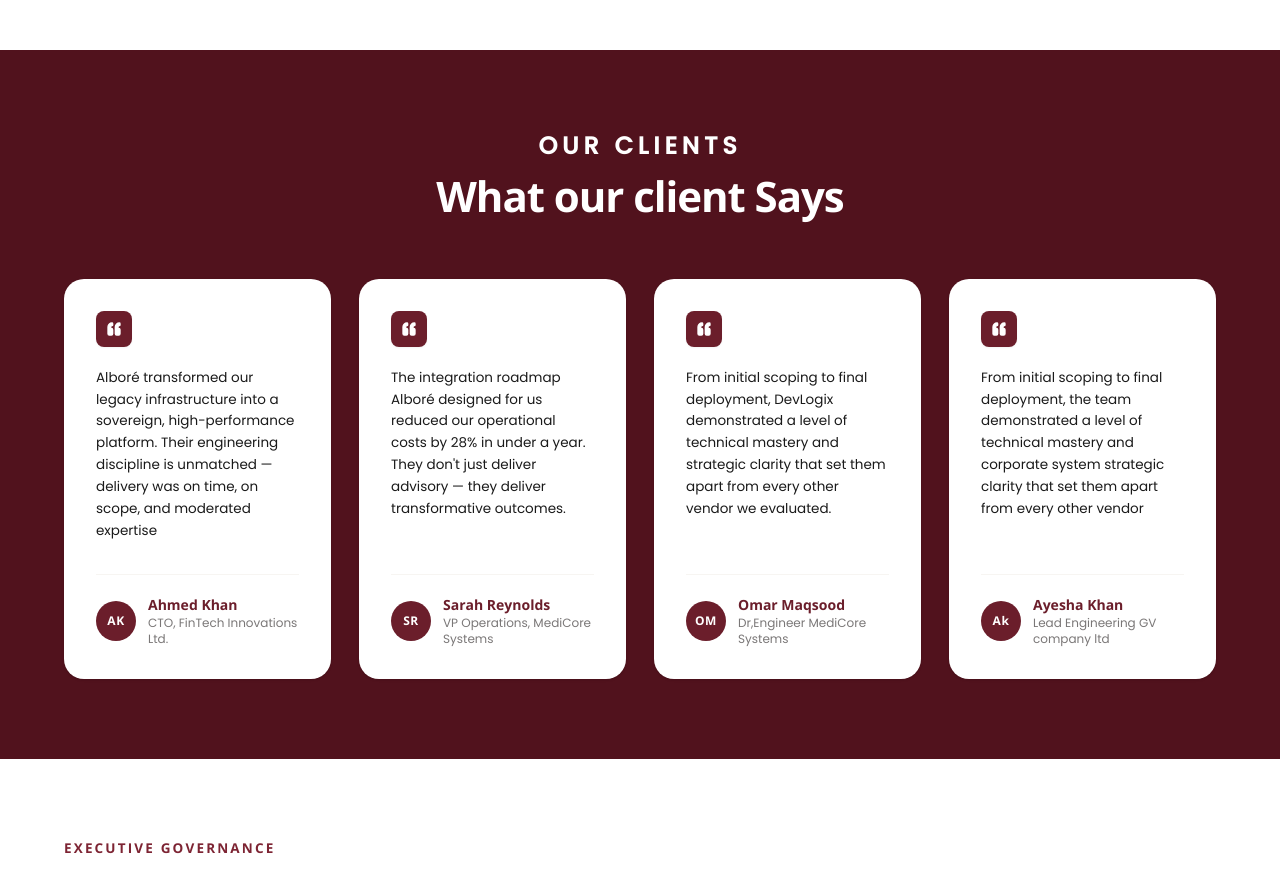
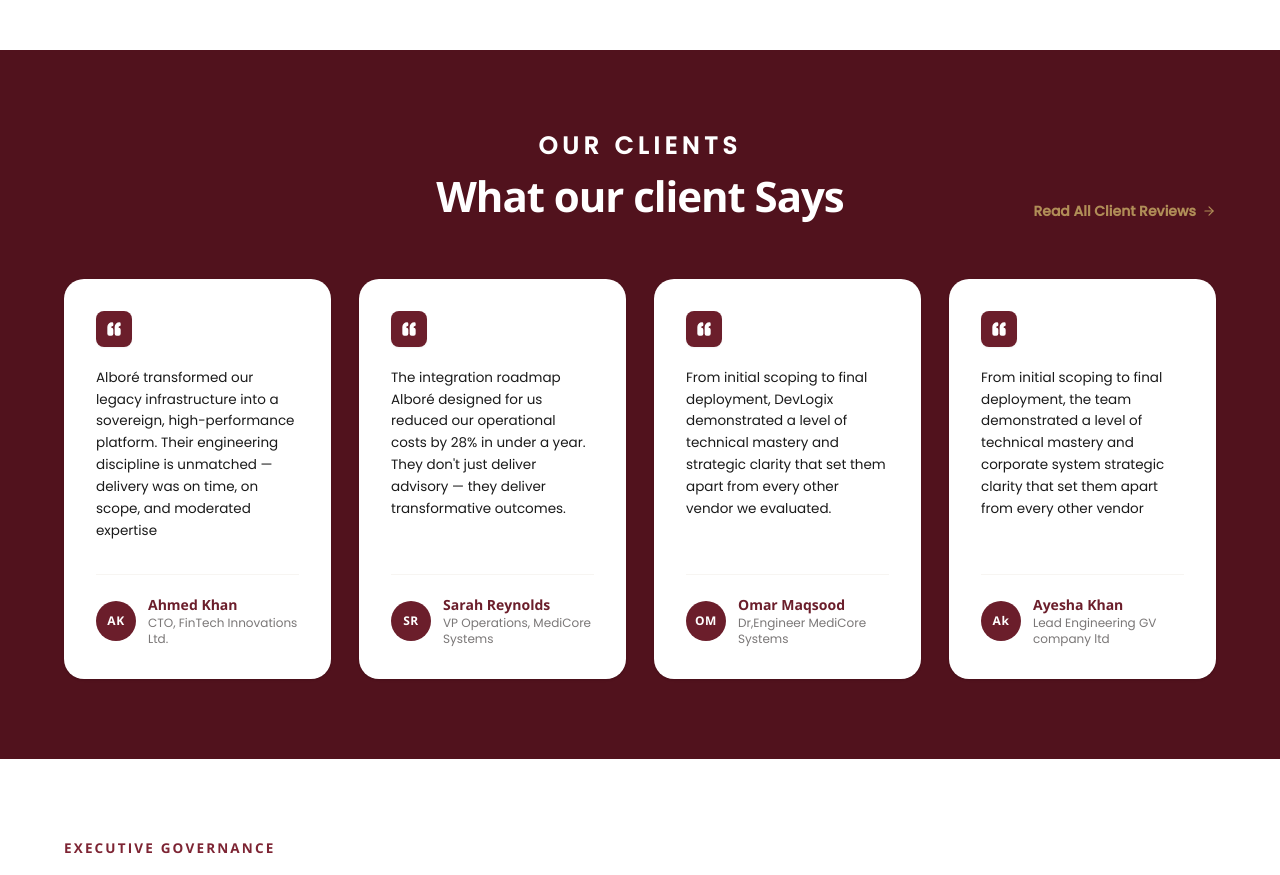
Before and after one commit to devlogixtechnology/Albore-Accountants-FE, a Next.js app: page / in a window 1280 px wide. Shown: the part 4400-5275 px from the top of the page. Built offline with nearby package versions, Linux system fonts and the light colour scheme.

Commit message:
feat(navigation): connect client testimonials route in footer and testimonials section

```diff
--- a/components/marketing/TestimonialsSection.tsx
+++ b/components/marketing/TestimonialsSection.tsx
@@ -1,3 +1,5 @@
+import Link from "next/link";
+import { ArrowRight } from "lucide-react";
 import TestimonialCard from "@/components/ui/TestimonialCard";
 import {
   defaultTestimonials as testimonials,
@@ -33,9 +35,9 @@ export default function TestimonialsSection({
       className="w-full bg-brand-primary-dark py-12 sm:py-16 lg:py-20 text-white"
     >
       <div className="w-full max-w-9xl mx-auto px-6 sm:px-10 lg:px-14 xl:px-16">
-        {/* Header Bar (Centered) */}
+        {/* Header Bar */}
         <MotionReveal>
-          <div className="flex flex-col items-center justify-center text-center">
+          <div className="relative flex flex-col items-center justify-center text-center">
             {/* Eyebrow */}
             <span className="font-body text-2xl sm:text-2xl font-bold uppercase tracking-[0.2em] text-white">
               {testimonialsSectionData.eyebrow}
@@ -48,6 +50,17 @@ export default function TestimonialsSection({
             >
               {testimonialsSectionData.heading}
             </h2>
+
+            {/* Explore All Reviews Link */}
+            <div className="mt-4 sm:mt-0 sm:absolute sm:right-0 sm:bottom-0">
+              <Link
+                href="/client-testimonials"
+                className="inline-flex items-center gap-1.5 text-xs sm:text-sm font-semibold text-accent hover:text-gold-light transition-colors group"
+              >
+                <span>Read All Client Reviews</span>
+                <ArrowRight className="w-3.5 h-3.5 transition-transform group-hover:translate-x-1" />
+              </Link>
+            </div>
           </div>
         </MotionReveal>
 
--- a/config/site.ts
+++ b/config/site.ts
@@ -36,7 +36,7 @@ export const siteConfig = {
     firm: [
       { label: "Services", href: "/services" },
       { label: "Insights", href: "/insights" },
-      { label: "Client Stories", href: "/about" },
+      { label: "Client Stories", href: "/client-testimonials" },
       { label: "Industries", href: "/industries" },
     ],
   },
```
